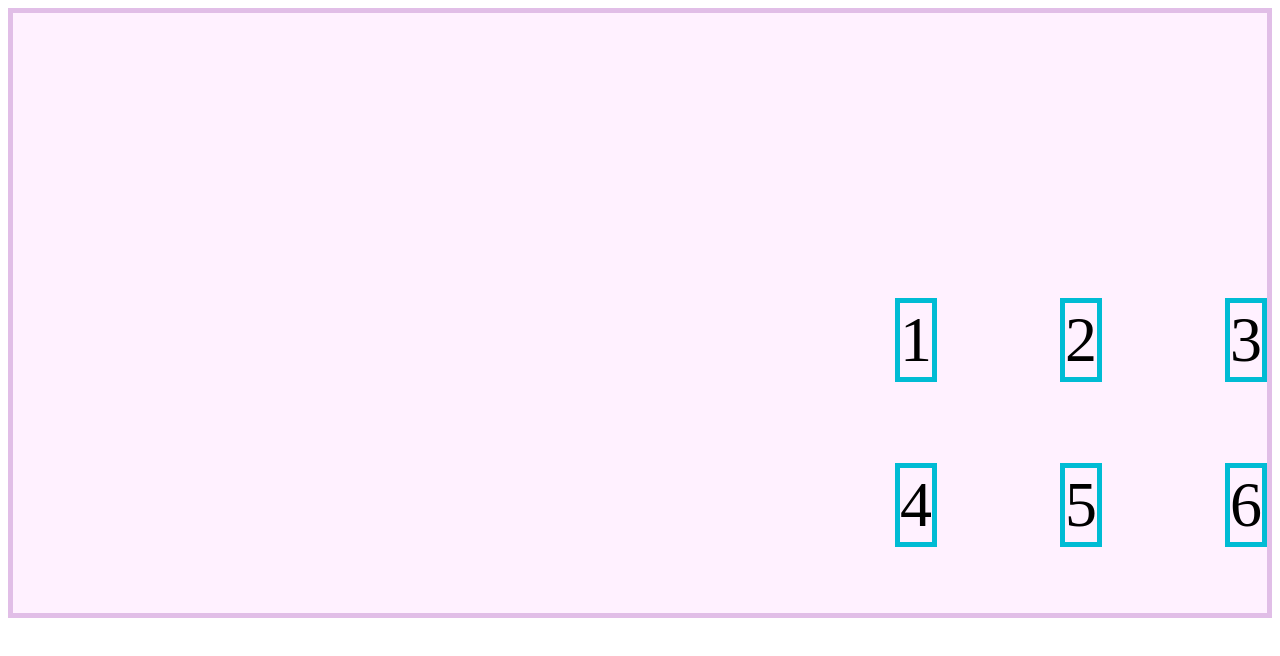
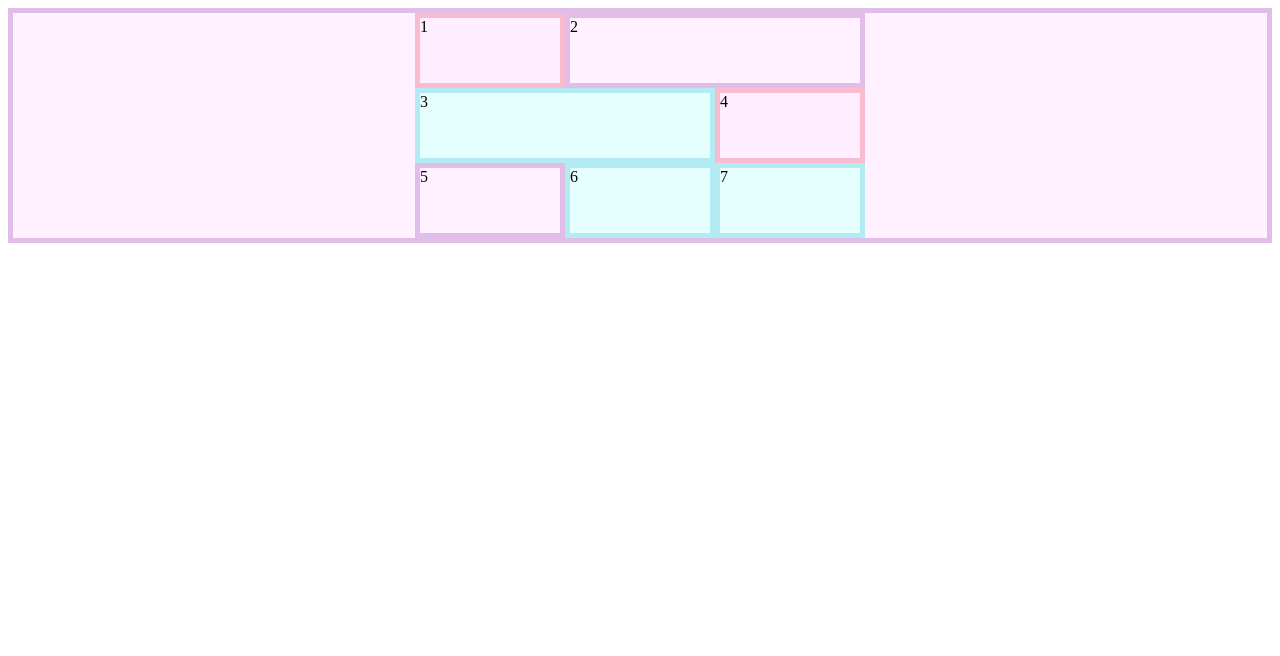
Before and after one commit to jorgegilberto1/cssgridbasico, a plain HTML site: page index.html in a window 1280 px wide. Drawn offline with Linux system fonts and the light colour scheme.

Commit message:
grid areas

```diff
--- a/index.html
+++ b/index.html
@@ -9,12 +9,13 @@
 </head>
 <body>
     <div class="contenedor">
-        <div class="item">1</div>
-        <div class="item">2</div>
-        <div class="item">3</div>
-        <div class="item">4</div>
-        <div class="item">5</div>
-        <div class="item">6</div>
+        <div class="item-1">1</div>
+        <div class="item-2">2</div>
+        <div class="item-3">3</div>
+        <div class="item-4">4</div>
+        <div class="item-5">5</div>
+        <div class="item-6">6</div>
+        <div class="item-7">7</div>
     </div>
 </body>
 </html>
--- a/style.css
+++ b/style.css
@@ -2,19 +2,51 @@
     border: 5px solid #e1bee7;
     background-color: #fff1ff;
     display: grid;
-    grid-template-columns: 100px 200px;
-    grid-gap: 15px;
     grid-template-columns: 150px 150px 150px;
-    grid-auto-rows: 150px;
-    height: 600px;
-    justify-content: center;
-    align-content: flex-end;
-    place-content: end;
-    justify-items: end;
-    align-items: flex-start;
+    grid-template-rows: 75px 75px 75px;
+    grid-template-areas:
+    "primera segunda segunda"
+    "septima septima tercera"
+    "cuarta quinta sexta";
+    place-content: center;
 }
 
 .item{
-    border: 5px solid #00bcd4;
     font-size: 4rem;
 }
+
+.item-1{
+    border: 5px solid #f8bbd0;
+    background-color: #ffeeff;
+    grid-area: primera;
+}
+.item-2{
+    border: 5px solid #e1bee7;
+    background-color: #fff1ff;
+    grid-area: segunda;
+}
+.item-3{
+    border: 5px solid #b2ebf2;
+    background-color: #e5ffff;
+    grid-area: septima;
+}
+.item-4{
+    border: 5px solid #f8bbd0;
+    background-color: #ffeeff;
+    grid-area: tercera;
+}
+.item-5{
+    border: 5px solid #e1bee7;
+    background-color: #fff1ff;
+    grid-area: cuarta;
+}
+.item-6{
+    border: 5px solid #b2ebf2;
+    background-color: #e5ffff;
+    grid-area: quinta;
+}
+.item-7{
+    border: 5px solid #b2ebf2;
+    background-color: #e5ffff;
+    grid-area: sexta;
+}
```
